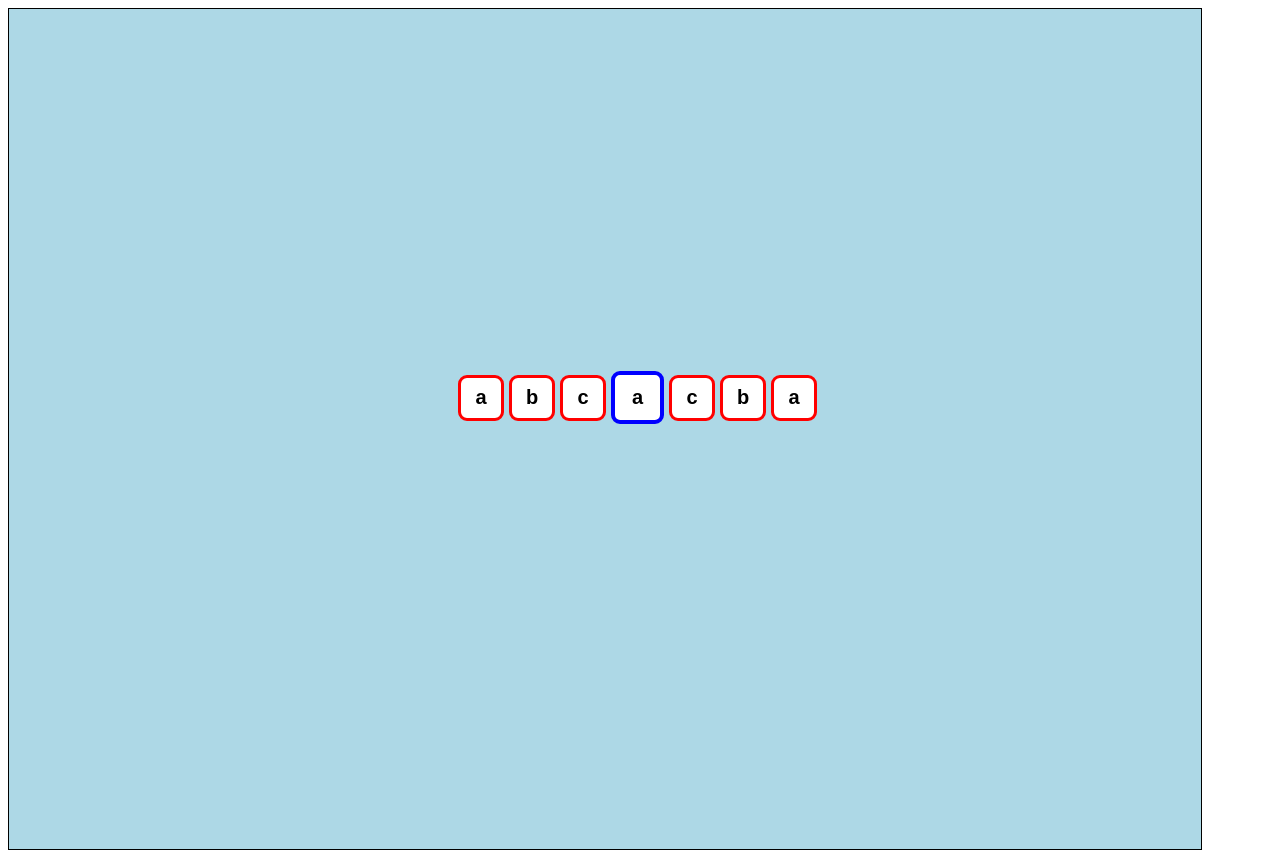
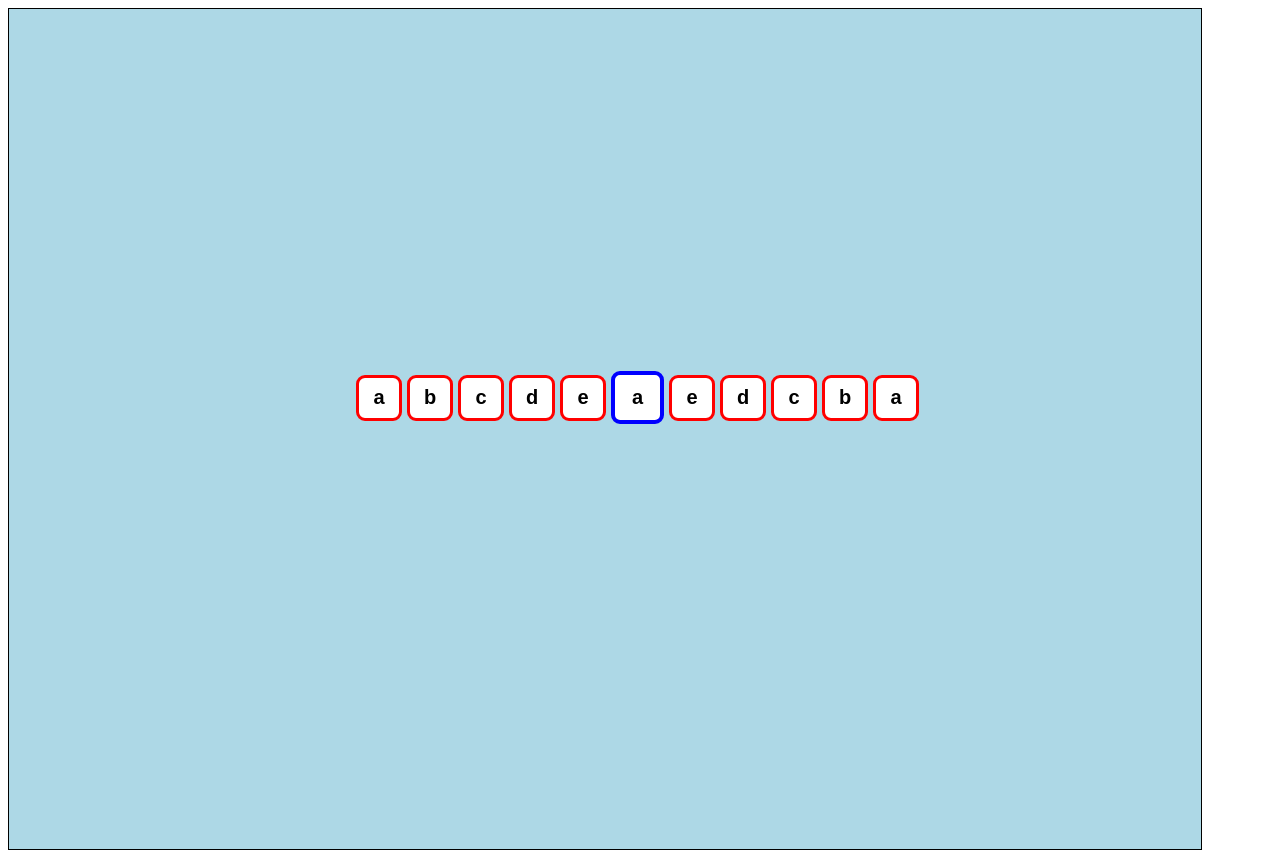
Before and after one commit to Ariellaw/palindromer, an Angular app: page / in a window 1280 px wide. Built offline with nearby package versions, Linux system fonts and the light colour scheme.

Commit message:
the arrows work in both directions - including the pivot box

```diff
--- a/src/app/letter-box/letter-box.component.ts
+++ b/src/app/letter-box/letter-box.component.ts
@@ -20,7 +20,7 @@ export class LetterBoxComponent implements OnInit {
   constructor() {}
 
   ngOnInit() {
-
+    console.log("test", this.letter, this.side, this.index)
   }
 
   onUserInput(event: any) {
--- a/src/app/palindrom-editor/palindrom-editor.component.ts
+++ b/src/app/palindrom-editor/palindrom-editor.component.ts
@@ -1,19 +1,17 @@
-import { Component, OnInit } from '@angular/core';
-
+import { Component, OnInit } from "@angular/core";
 
 @Component({
-  selector: 'app-palindrom-editor',
-  templateUrl: './palindrom-editor.component.html',
-  styleUrls: ['./palindrom-editor.component.scss']
+  selector: "app-palindrom-editor",
+  templateUrl: "./palindrom-editor.component.html",
+  styleUrls: ["./palindrom-editor.component.scss"]
 })
 export class PalindromEditorComponent implements OnInit {
-  lettersLeft=["a","b", "c"];
-  lettersRight=["c", "b", "a" ];
+  lettersLeft = ["a", "b", "c", "d", "e"];
+  lettersRight = ["e", "d", "c", "b", "a"];
 
-  constructor() { }
+  constructor() {}
 
-  ngOnInit() {
-  }
+  ngOnInit() {}
   //TODO - move to another file
   //   isTextSelected(input) {
   //     if (typeof input.selectionStart === "number") {
@@ -24,67 +22,93 @@ export class PalindromEditorComponent implements OnInit {
   //     }
   // }
 
-  moveFocus($event:{keyCode:number}){
-    var code  = $event.keyCode;
+  moveFocus($event: { keyCode: number }) {
+    var code = $event.keyCode;
+    var nextLetterBox;
+    var previousLetterBox;
     var focusedElement = window.document.activeElement;
-    if(focusedElement.parentNode.nextSibling && code===39){
-      console.log("move focus",focusedElement, focusedElement.parentNode.nextSibling.childNodes[0])
-
-      var nextElement = focusedElement.parentNode.nextSibling.childNodes[0] as HTMLElement;
-      nextElement.focus();
-    }else if(focusedElement.parentNode.previousSibling && code===37){
-      var previousElement = focusedElement.parentNode.previousSibling.childNodes[0] as HTMLElement;
-      previousElement.focus();
+    var nextElement = focusedElement.parentNode.nextSibling;
+    var previousElement = focusedElement.parentNode.previousSibling;
+    if (nextElement && code === 39) {
+      if (
+        nextElement.nodeName !== "APP-LETTER-BOX" &&
+        nextElement.nodeName !== "APP-PIVOT-LETTER"
+      ) {
+        nextLetterBox = nextElement.nextSibling.childNodes[0] as HTMLElement;
+      } else {
+        nextLetterBox = nextElement.childNodes[0] as HTMLElement;
+      }
+      nextLetterBox.focus();
+    } else if (previousElement && code === 37) {
+      if (
+        previousElement.nodeName !== "APP-LETTER-BOX" &&
+        previousElement.nodeName !== "APP-PIVOT-LETTER"
+      ) {
+        if (
+          (previousElement.previousSibling &&
+            previousElement.previousSibling.nodeName === "APP-LETTER-BOX") ||
+          (previousElement.previousSibling &&
+            previousElement.previousSibling.nodeName === "APP-PIVOT-LETTER")
+        ) {
+          previousLetterBox = previousElement.previousSibling
+            .childNodes[0] as HTMLElement;
+        } else {
+          return;
+        }
+      } else if (previousElement.childNodes[0]) {
+        previousLetterBox = previousElement.childNodes[0] as HTMLElement;
+      } else {
+        return;
+      }
+      previousLetterBox.focus();
     }
   }
-  onPivotChanged($letter:{newLetter:string}){
+  onPivotChanged($letter: { newLetter: string }) {
     this.lettersLeft.push($letter.newLetter);
     this.lettersRight.unshift($letter.newLetter);
   }
 
-  onLetterInputRight($event:{newLetter:string, letterIndex: number}){
+  onLetterInputRight($event: { newLetter: string; letterIndex: number }) {
     let rightLetterIdx = $event.letterIndex;
-    let leftLetterIdx = this.lettersRight.length-1-rightLetterIdx;
+    let leftLetterIdx = this.lettersRight.length - 1 - rightLetterIdx;
 
     this.lettersLeft[leftLetterIdx] = $event.newLetter;
     this.lettersRight[rightLetterIdx] = $event.newLetter;
   }
-  onLetterInputLeft($event:{newLetter:string, letterIndex: number}){
+  onLetterInputLeft($event: { newLetter: string; letterIndex: number }) {
     let leftLetterIdx = $event.letterIndex;
-    let rightLetterIdx = this.lettersRight.length-1-leftLetterIdx;
+    let rightLetterIdx = this.lettersRight.length - 1 - leftLetterIdx;
 
     this.lettersLeft[leftLetterIdx] = $event.newLetter;
     this.lettersRight[rightLetterIdx] = $event.newLetter;
   }
-  onLetterAddedRight($event:{newLetter:string, letterIndex: number}){
+  onLetterAddedRight($event: { newLetter: string; letterIndex: number }) {
     let rightLetterIdx = $event.letterIndex;
-    let leftLetterIdx = this.lettersRight.length-1-rightLetterIdx;
+    let leftLetterIdx = this.lettersRight.length - 1 - rightLetterIdx;
 
     this.lettersLeft.splice(leftLetterIdx, 0, $event.newLetter);
-    this.lettersRight.splice(rightLetterIdx+1, 0, $event.newLetter);
+    this.lettersRight.splice(rightLetterIdx + 1, 0, $event.newLetter);
   }
-  onLetterAddedLeft($event:{newLetter:string, letterIndex: number}){
+  onLetterAddedLeft($event: { newLetter: string; letterIndex: number }) {
     let leftLetterIdx = $event.letterIndex;
-    let rightLetterIdx = this.lettersRight.length-1-leftLetterIdx;
+    let rightLetterIdx = this.lettersRight.length - 1 - leftLetterIdx;
 
-    this.lettersLeft.splice(leftLetterIdx+1, 0, $event.newLetter);
-    this.lettersRight.splice(rightLetterIdx, 0, $event.newLetter)
-
+    this.lettersLeft.splice(leftLetterIdx + 1, 0, $event.newLetter);
+    this.lettersRight.splice(rightLetterIdx, 0, $event.newLetter);
   }
 
-  onBackspaceLeft($event:{letterIndex:number}){
+  onBackspaceLeft($event: { letterIndex: number }) {
     let leftLetterIdx = $event.letterIndex;
-    let rightLetterIdx = this.lettersRight.length-1-leftLetterIdx;
+    let rightLetterIdx = this.lettersRight.length - 1 - leftLetterIdx;
 
-    this.lettersLeft.splice(leftLetterIdx,1);
-    this.lettersRight.splice(rightLetterIdx,1);
+    this.lettersLeft.splice(leftLetterIdx, 1);
+    this.lettersRight.splice(rightLetterIdx, 1);
+  }
+  onBackspaceRight($event: { letterIndex: number }) {
+    let rightLetterIdx = $event.letterIndex;
+    let leftLetterIdx = this.lettersRight.length - 1 - rightLetterIdx;
 
-  }
-  onBackspaceRight($event:{letterIndex:number}){
-    let rightLetterIdx = $event.letterIndex;
-    let leftLetterIdx = this.lettersRight.length-1-rightLetterIdx;
-
-    this.lettersLeft.splice(leftLetterIdx,1);
-    this.lettersRight.splice(rightLetterIdx,1);
+    this.lettersLeft.splice(leftLetterIdx, 1);
+    this.lettersRight.splice(rightLetterIdx, 1);
   }
 }
```
Lines whose indentation alone changed are shown as unchanged.
